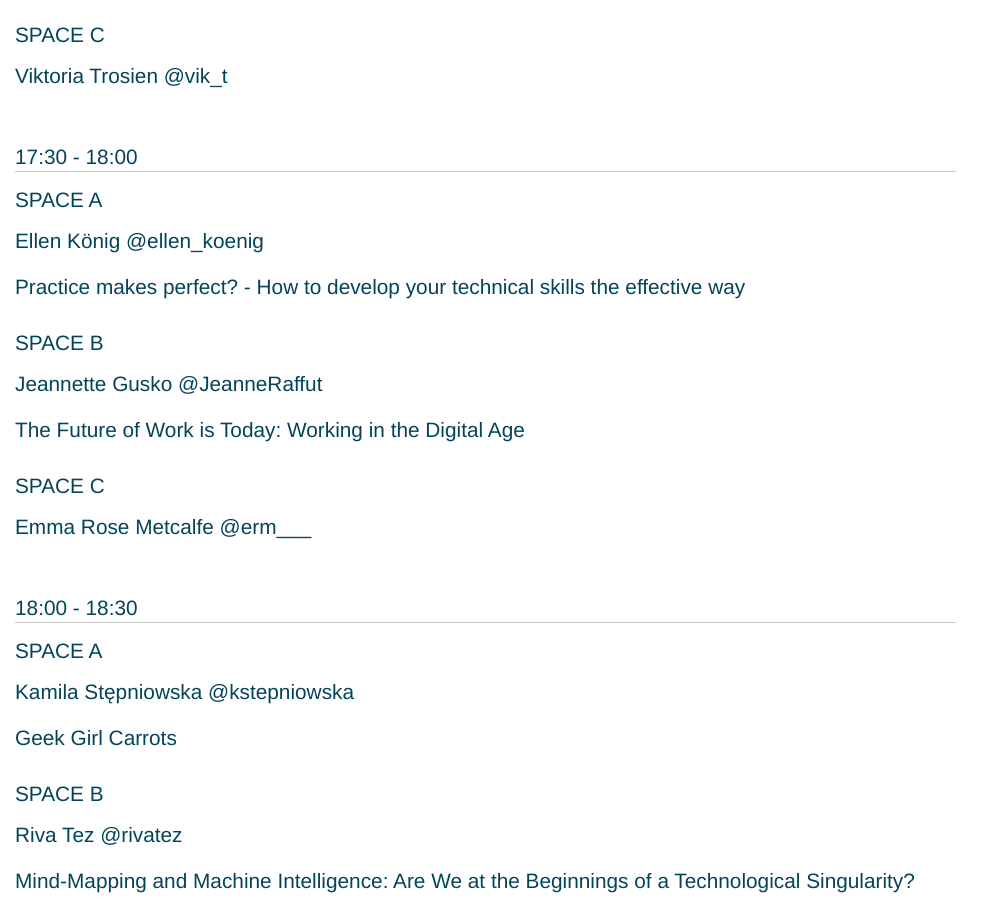
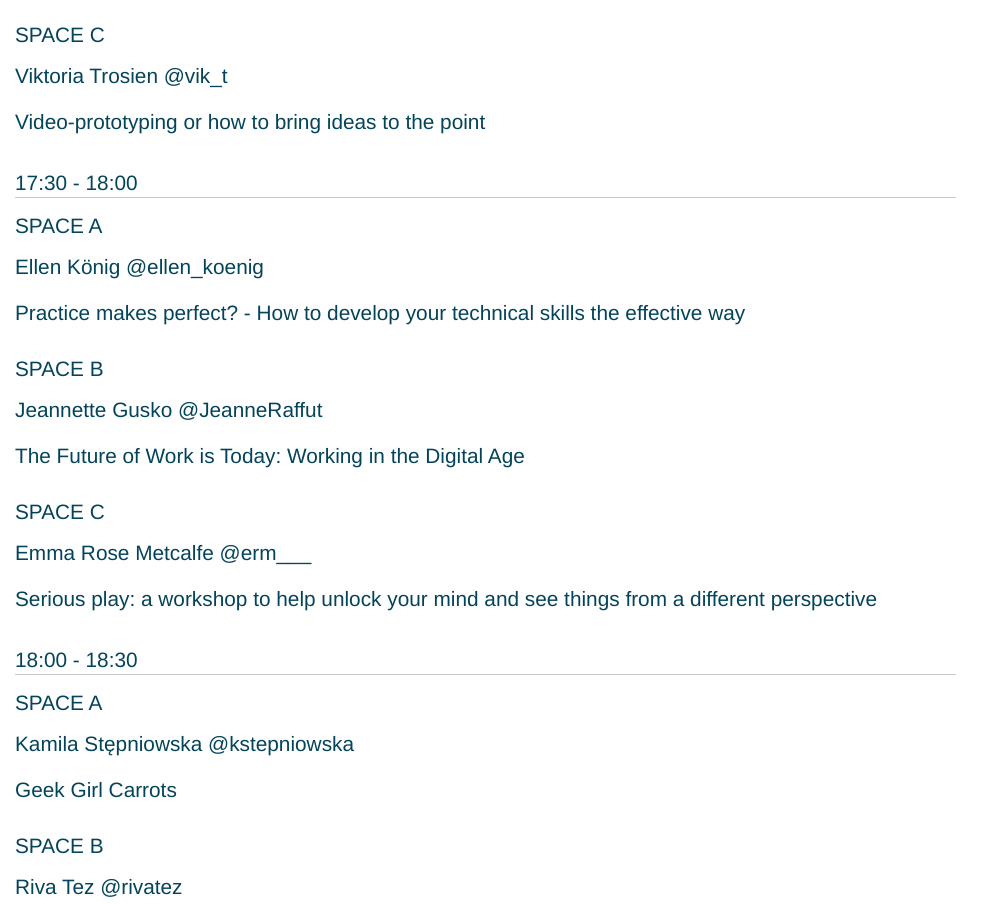
Before and after one commit to seeemilyplay/ggmBerlin, a website: page public/index.html in a window 1280 px wide. Shown: the part 5799-6703 px from the top of the page, without its empty margins (0-1004 px from the left). Drawn offline with nearby package versions, Linux system fonts and the light colour scheme; a web font is replaced by a local one.

Commit message:
add last two talk titles

```diff
--- a/public/index.html
+++ b/public/index.html
@@ -258,7 +258,7 @@
       <div class="session">
         <div class="room">SPACE C</div>
         <div class="speaker">Viktoria Trosien <a class="follow" href="http://twitter.com/vik_t" target="_blank">@vik_t</a></div>
-        <div class="title"></div>
+        <div class="title">Video-prototyping or how to bring ideas to the point</div>
       </div>
 
       <div class="time">17:30 - 18:00</div>
@@ -275,7 +275,7 @@
       <div class="session">
         <div class="room">SPACE C</div>
         <div class="speaker">Emma Rose Metcalfe <a class="follow" href="http://twitter.com/" target="_blank">@erm___</a></div>
-        <div class="title"></div>
+        <div class="title">Serious play: a workshop to help unlock your mind and see things from a different perspective </div>
       </div>
 
       <div class="time">18:00 - 18:30</div>
```
